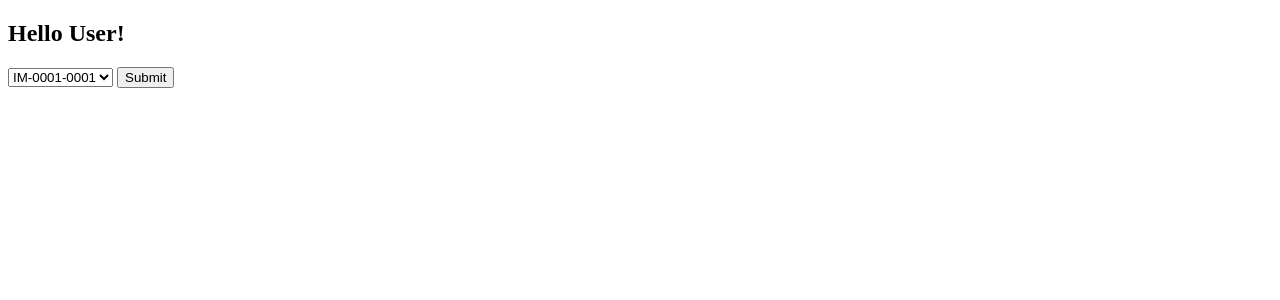
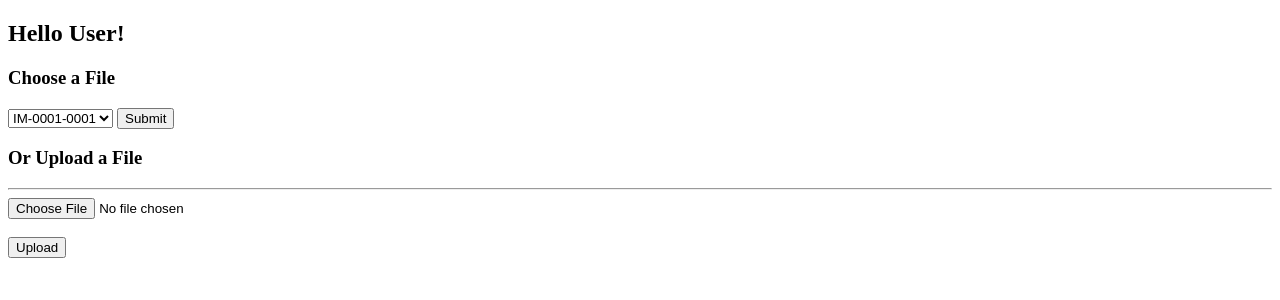
Before and after one commit to tainanboy/DICOM-viewer, a Flask app: page / in a window 1280 px wide. Shown: the top 300 px of the page. Run offline with Flask 2, Linux system fonts and the light colour scheme.

Commit message:
some additions

```diff
--- a/templates/index.html
+++ b/templates/index.html
@@ -7,11 +7,26 @@
 	<body>
 	<h2>Hello {{ name }}!</h2>
 	<form action="/data" method="post">
+	<h3 class="text-muted">Choose a File</h3>
 		<select name="filename">
 		<option value="IM-0001-0001">IM-0001-0001</option>
 		<option value="IM-0001-0002">IM-0001-0002</option>
 		</select>
 		<input type="submit" value="Submit"/>
 	</form>
+
+	<div class="container">
+    	<div class="header">
+        	<h3 class="text-muted">Or Upload a File</h3>
+      	</div>
+      	<hr/>
+      	<div>
+
+      	<form action="upload" method="post" enctype="multipart/form-data">
+        	<input type="file" name="file"><br /><br />
+        	<input type="submit" value="Upload">
+      	</form>
+      	</div>
+    </div>
 	</body>
 </html>
```
